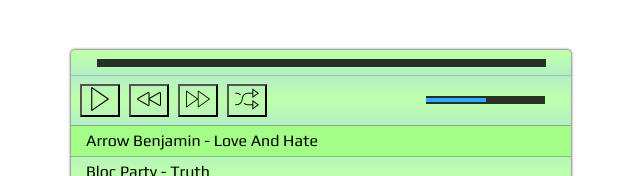
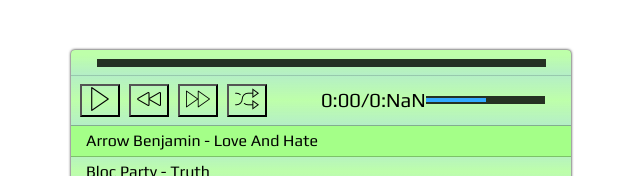
Before and after one commit to AndySushket/MyFirstPlayer, a plain HTML site: page index.html in a window 1280 px wide. Shown: the top 176 px of the page, without its empty margins (319-959 px from the left). Drawn offline with Linux system fonts and the light colour scheme.

Commit message:
Update index.html

```diff
--- a/index.html
+++ b/index.html
@@ -10,8 +10,7 @@
 <body>
     <div id="mainBlock">
         <div id="panel">
-        <div id="buttons"></div>
-<!--        <div id="currentTime"></div>-->
+            <div id="buttons"> <span id="timer"></span> </div>
             <audio src="" id="player"></audio>
             <div id="volume">
                 <input min="0" max="1" step="0.01" id="volume-bar" type="range">
@@ -19,12 +18,10 @@
             </div>
             <div id="time">
                 <input min="0" max="1" step="0.01" id="timeLine" type="range">
-        <div id="currentTime" ></div>
+                <div id="currentTime"></div>
             </div>
         </div>
-        <div id="playlist">
-
-        </div>
+        <div id="playlist"> </div>
     </div>
 </body>
 <script src="app/app.js">
```
Lines whose indentation alone changed are shown as unchanged.
